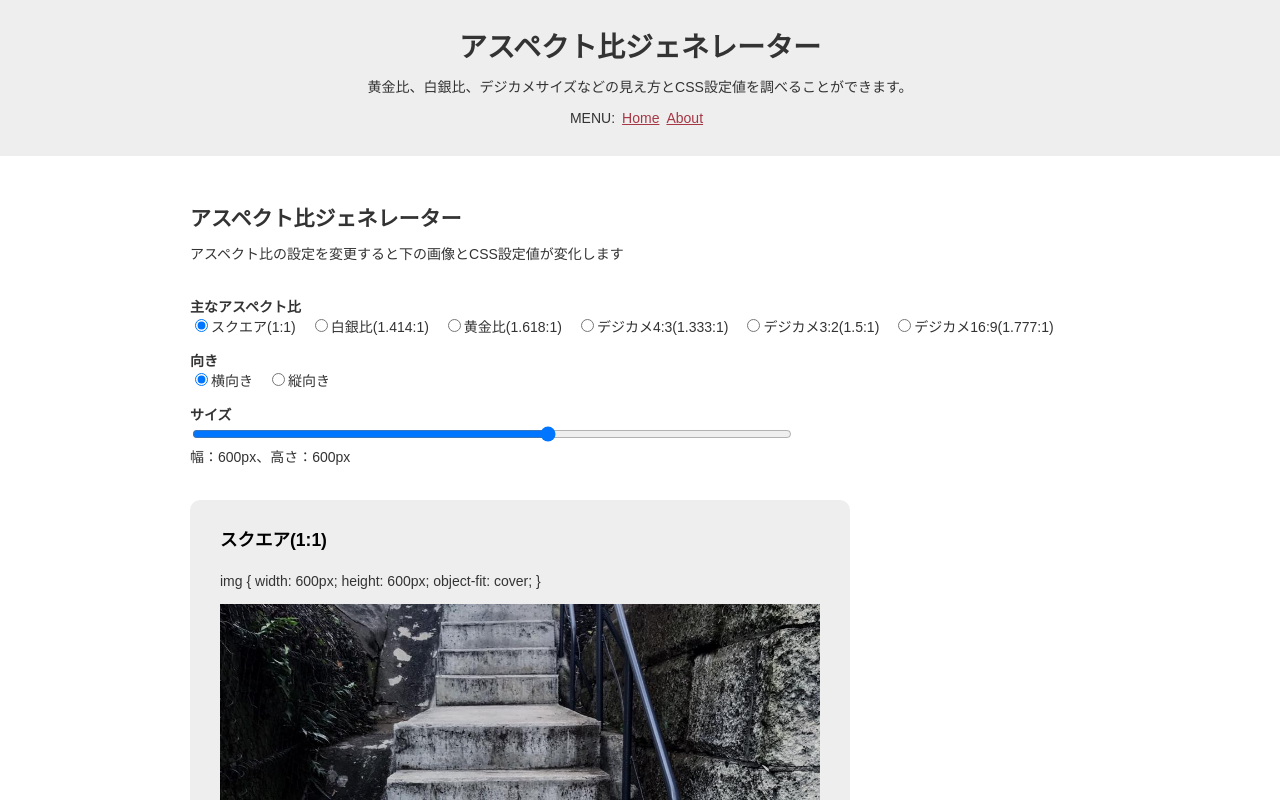
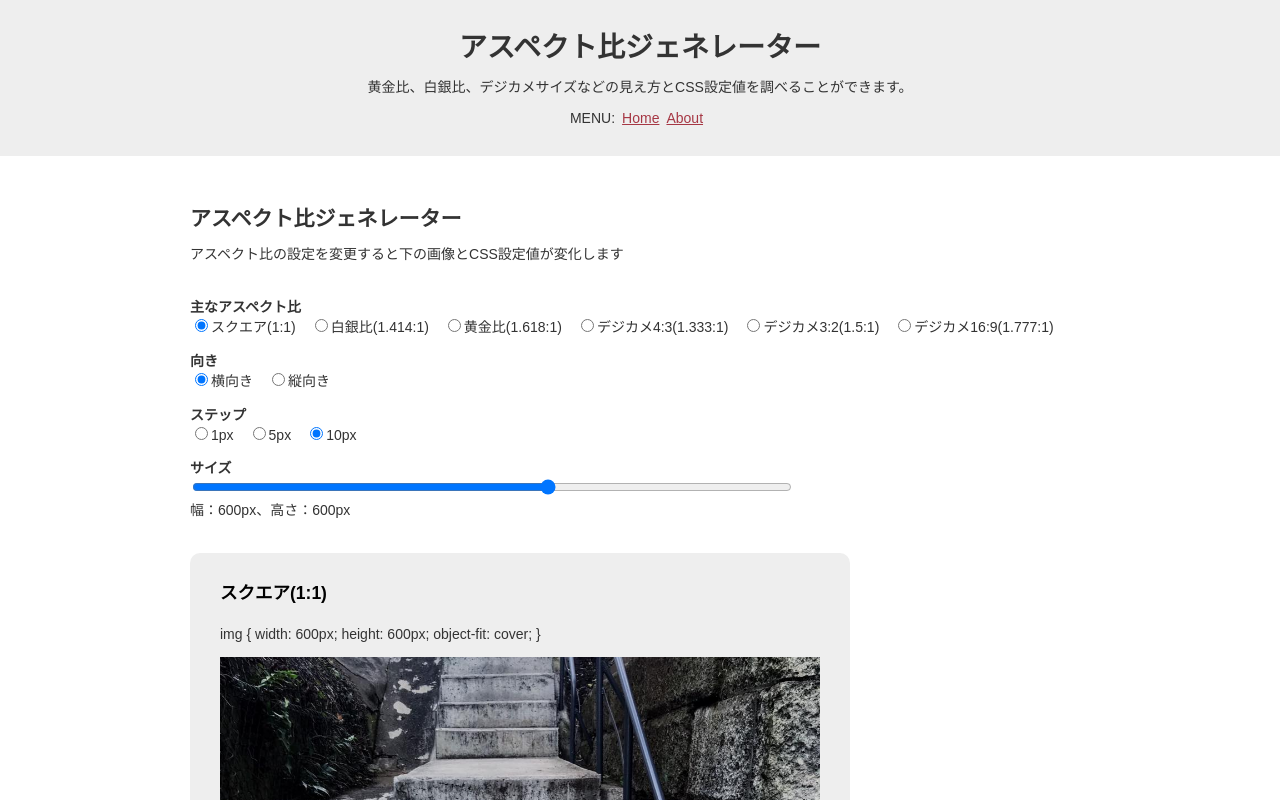
Before and after one commit to ryo-i/aspect-ratio-generator, a Next.js app: page / in a window 1280 px wide. Shown: the top 800 px of the page. Built offline with nearby package versions, Linux system fonts and the light colour scheme.

Commit message:
ステップ設定追加

```diff
--- a/components/Inner.tsx
+++ b/components/Inner.tsx
@@ -56,9 +56,10 @@ const Example = styled.div`
 
 // Component
 function Inner() {
-
-  const [imageSize, setImageSize] = useState(Data.inner.size);
-  const [maxSize, setMaxSize] = useState(Data.inner.max);
+  const data = Data.inner;
+  const [step, setStep] = useState(data.step);
+  const [imageSize, setImageSize] = useState(data.size);
+  const [maxSize, setMaxSize] = useState(data.max);
 
   useEffect(() => {
     const windowWidth = document.body.clientWidth;
@@ -72,6 +73,11 @@ function Inner() {
   const useChangeValue = (e: React.ChangeEvent<HTMLInputElement>) => {
     let changeValue: number = Number(e.target.value);
     return changeValue;
+  };
+
+  const changeStep = (e: React.ChangeEvent<HTMLInputElement>) => {
+    let changeValue = useChangeValue(e);
+    setStep(changeValue);
   };
 
   const ChangeImageSize = (e: React.ChangeEvent<HTMLInputElement>) => {
@@ -108,10 +114,18 @@ function Inner() {
             <label><input type="radio" name="direction" value="縦向き" />縦向き</label>
           </dd>
           <dt>
+            ステップ
+          </dt>
+          <dd>
+            <label><input type="radio" name="step" value="1" onChange={changeStep} />1px</label>
+            <label><input type="radio" name="step" value="5" onChange={changeStep} />5px</label>
+            <label><input type="radio" name="step" value="10" defaultChecked onChange={changeStep} />10px</label>
+          </dd>
+          <dt>
             サイズ
           </dt>
           <dd>
-            <input type="range" className="widthValue" min="10"　max={maxSize} step="5" defaultValue={imageSize} onChange={ChangeImageSize} />
+            <input type="range" className="widthValue" min="10"　max={maxSize} step={step} defaultValue={imageSize} onChange={ChangeImageSize} />
             <p>幅：{imageSize}px、高さ：<span className="heightValue">{imageSize}</span>px</p>
           </dd>
         </dl>
--- a/data/data.json
+++ b/data/data.json
@@ -7,9 +7,9 @@
         "text": "黄金比、白銀比、デジカメサイズなどの見え方とCSS設定値を調べることができます。"
     },
     "inner": {
+        "step": 10,
         "size": 600,
-        "max": 1000,
-        "percent": 100
+        "max": 1000
         },
     "footer": {
         "text": "©️ イイダリョウ"
```
